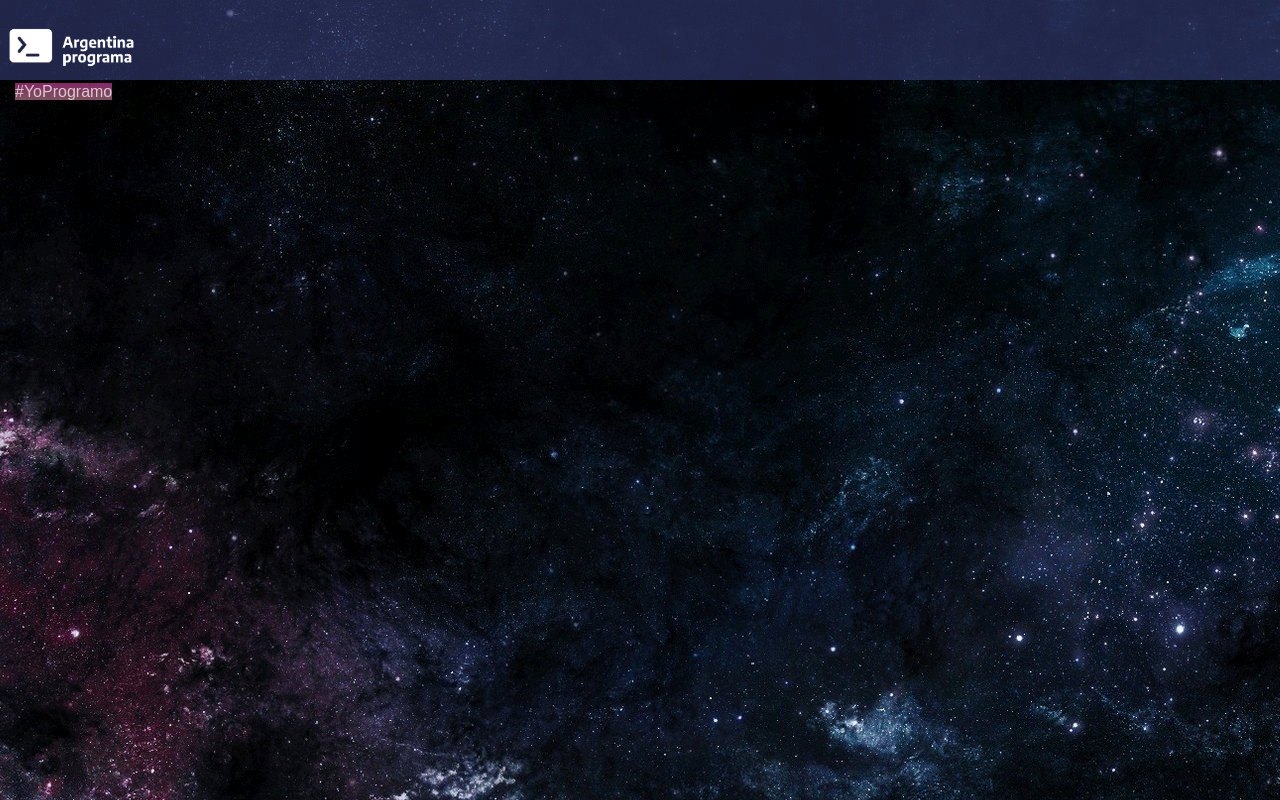
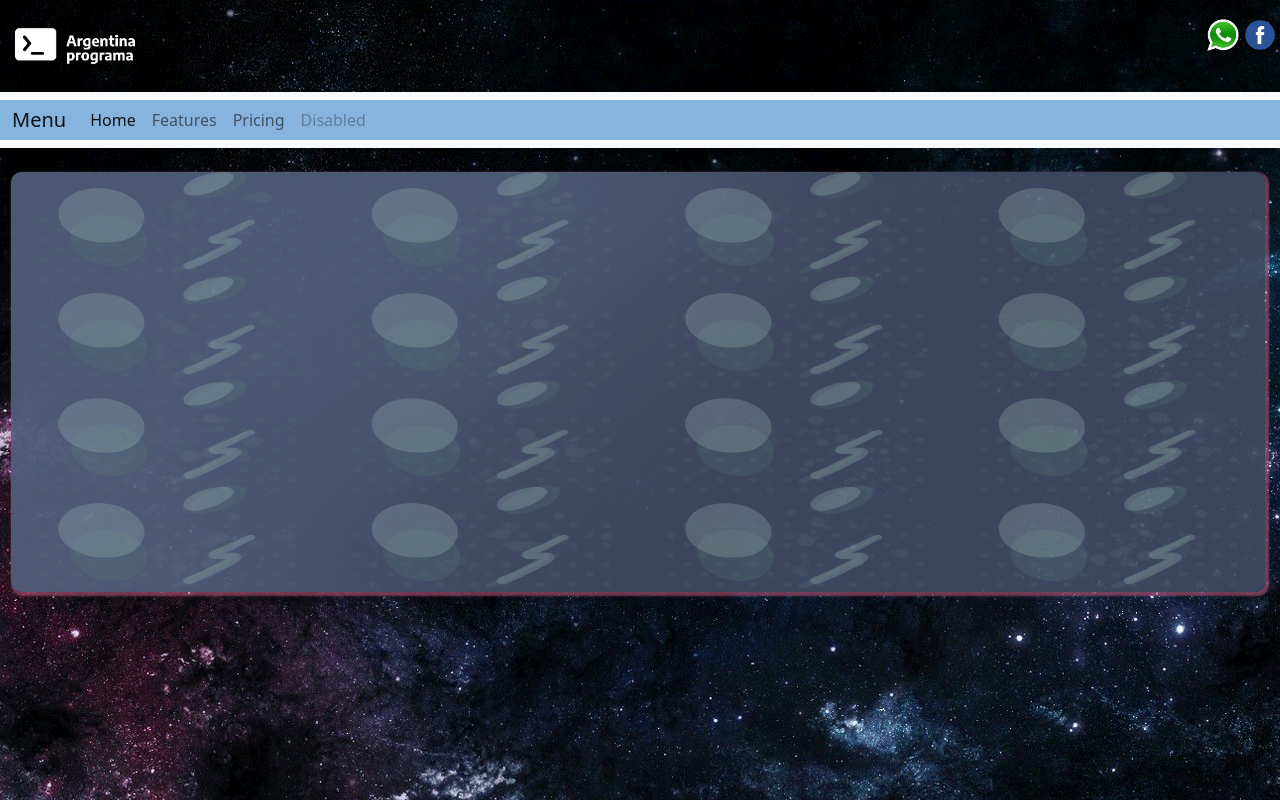
Before and after one commit to Kriptox/mi-web, a plain HTML site: page index.html in a window 1280 px wide. Drawn offline with nearby package versions, Linux system fonts and the light colour scheme.

Commit message:
portafolio desde 0

```diff
--- /dev/null
+++ b/custom.scss
@@ -0,0 +1,2 @@
+@import "../node_modules/bootstrap/scss/bootstrap"
+$navbar-light-color: rgba($black, .55);
--- a/index.css
+++ b/index.css
@@ -1,6 +1,7 @@
 body{ background-image:url(imagenes/4MES.gif);}
-#logo {width: 155px;}
-#YoProgramo {margin-left: 15px;margin-top: 0px;font-family:fantasy ;}
-#container-logo{background-color: rgba(65, 75, 141, 0.516);height: 80px; margin-left: -18px;width: auto;}
-#YoProgramo span  {background: -webkit-linear-gradient(rgba(208, 63, 160, 0.632), rgba(184, 122, 143, 0.674));}
-#YoProgramo p {color: aquamarine;}
+header {align-content: center;}
+#banner{border-radius: 10px;opacity:90%;box-shadow: 2px 2px 2px 2px rgba(205, 95, 132, 0.584); height: 420px; width: 1290px;}
+#div-banner {margin-left: 3mm;margin-right: 4mm;}
+#facebook-boton {float: right;margin-top: 15px;}
+#wsp-boton {float: right; margin-top: 18px;}
+#Navegacion {background-color: rgb(135, 180, 222)}
--- a/index.html
+++ b/index.html
@@ -10,20 +10,43 @@
 	<link href="https://cdn.jsdelivr.net/npm/bootstrap@5.0.1/dist/css/bootstrap.min.css" rel="stylesheet"
 		integrity="sha384-+0n0xVW2eSR5OomGNYDnhzAbDsOXxcvSN1TPprVMTNDbiYZCxYbOOl7+AMvyTG2x" crossorigin="anonymous">
 
-	<title>Portafolio</title>
+	<title>Portafolio 1</title>
 </head>
 
 <body>
-	<header>
-		<div  id="container-logo" class="container-fluid ">
-			<div class="row" >
-				<div class="col-3 "> <a  target="_blanck" href="https://www.argentina.gob.ar/produccion/transformacion-digital-y-economia-del-conocimiento/argentina-programa"> <img id="logo" src="imagenes/logo arg programa.png"/> </a> </div>
-				<div class="col"> </div>
+	<header >
+		<img src="imagenes/logo arg programa.png" alt="Argentina programa" width="150"/>
+		<img id="facebook-boton" src="imagenes/boton facebook.png" alt="facebook contacto" width="40" />
+		<img id="wsp-boton" src="imagenes/wsp boton.png" alt="whatsapp contacto" width="34" />
+		<nav  class="navbar navbar-expand-lg navbar-light bg-light" >
+			<div id="Navegacion" class="container-fluid" >
+				<a class="navbar-brand" href="#">Menu</a>
+				<button class="navbar-toggler" type="button" data-bs-toggle="collapse" data-bs-target="#navbarNav"
+					aria-controls="navbarNav" aria-expanded="false" aria-label="Toggle navigation">
+					<span class="navbar-toggler-icon"></span>
+				</button>
+				<div class="collapse navbar-collapse" id="navbarNav">
+					<ul class="navbar-nav">
+						<li class="nav-item">
+							<a class="nav-link active" aria-current="page" href="#">Home</a>
+						</li>
+						<li class="nav-item">
+							<a class="nav-link" href="#">Features</a>
+						</li>
+						<li class="nav-item">
+							<a class="nav-link" href="#">Pricing</a>
+						</li>
+						<li class="nav-item">
+							<a class="nav-link disabled" href="#" tabindex="-1" aria-disabled="true">Disabled</a>
+						</li>
+					</ul>
+				</div>
 			</div>
-		</div>
+		</nav>
+		<br>
 
+					<div id="div-banner" align="center" ><img class=" img-fluid" id="banner" align="center" src="imagenes/banner.png" alt="banner" /></div>
 
-		<p  id="YoProgramo" ><span  style="color:rgba(244, 242, 233, 0.782)" > #YoProgramo</span></p>
 
 	</header>
 
```
Also changed, not shown: imagenes/banner electronica.jpg (deleted), imagenes/banner.png (added).
